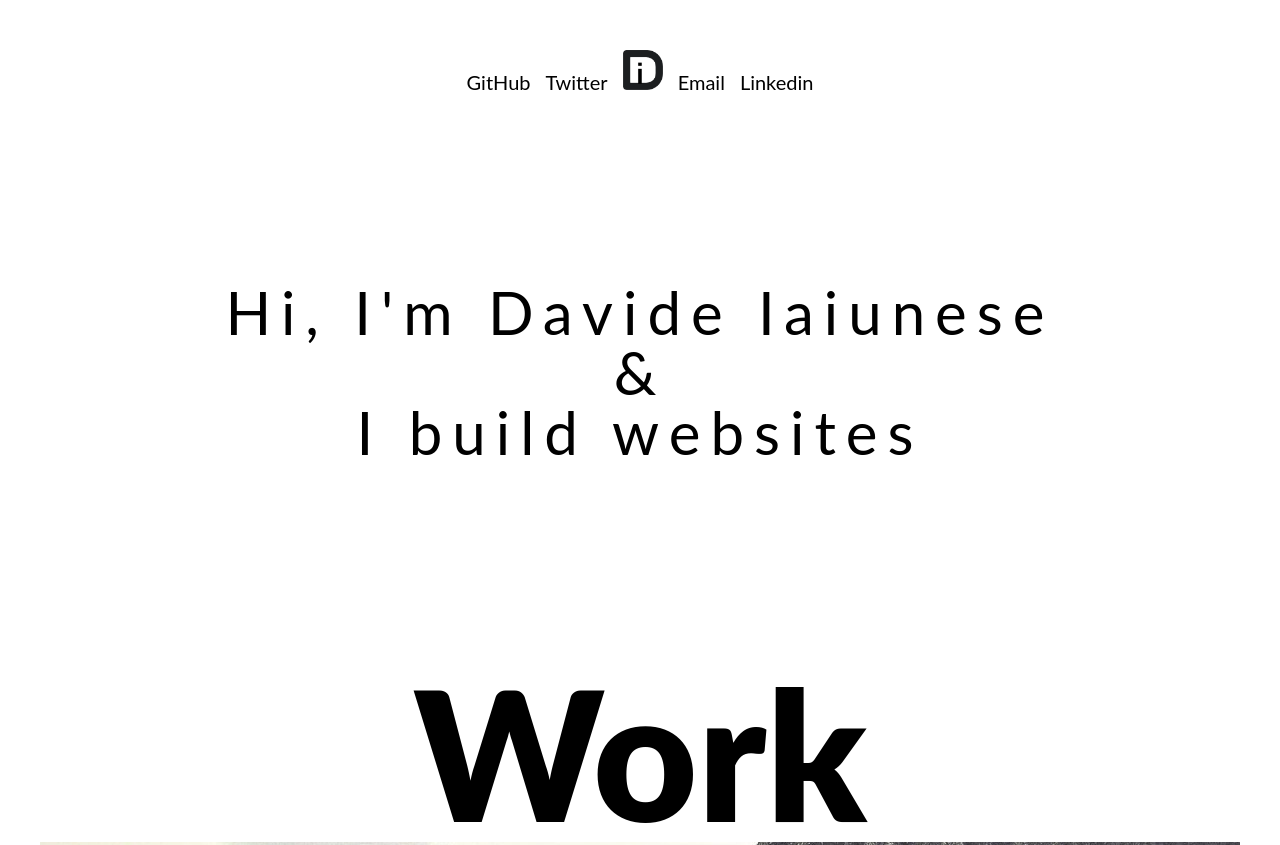
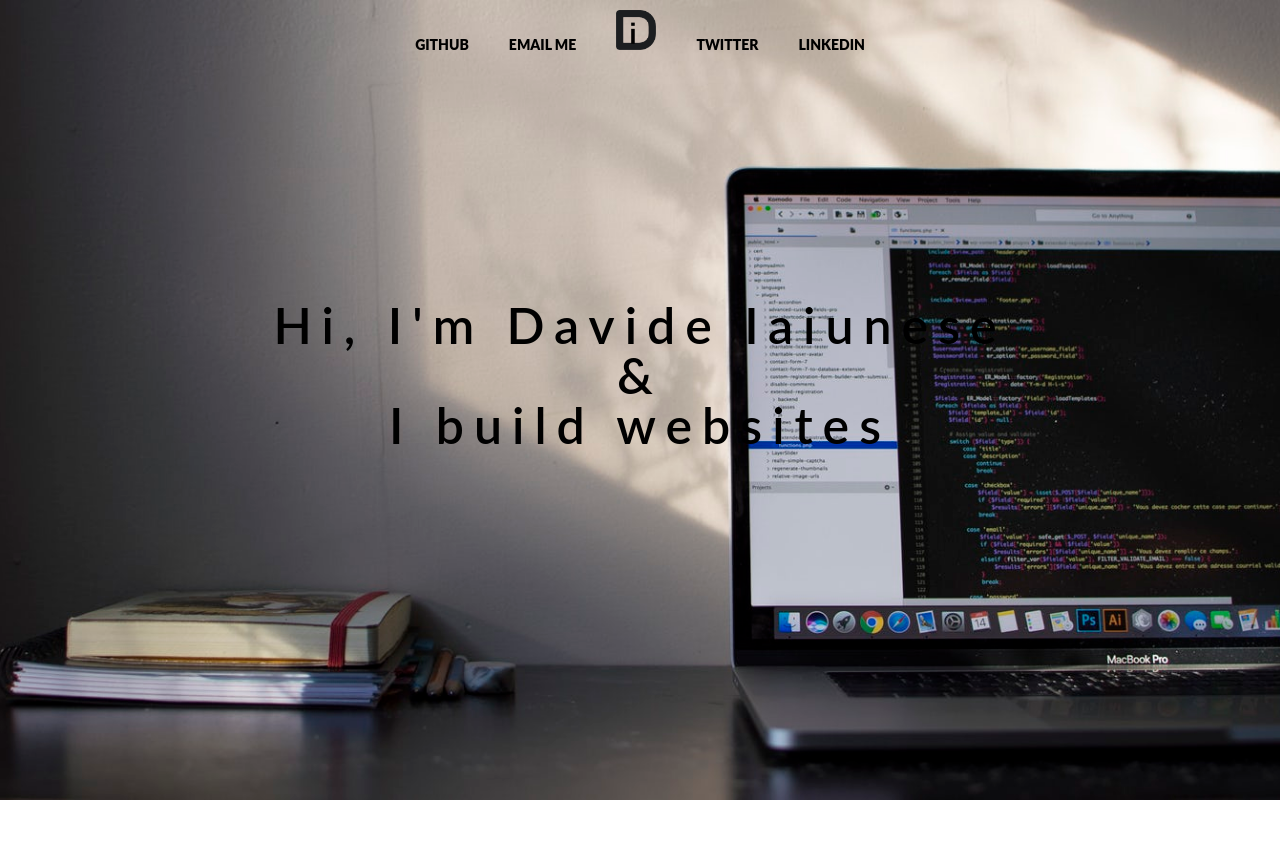
Before and after one commit to davide2894/portfolio-old, a website: page app/index.html in a window 1280 px wide. Shown: the top 845 px of the page. Drawn offline with nearby package versions, Linux system fonts and the light colour scheme.

Commit message:
Added background and simplified html of navbar

```diff
--- a/app/index.html
+++ b/app/index.html
@@ -23,34 +23,15 @@
 
     <!-- Navbar -->
     <header class="section header-section">
-        <div class="nav-container">
-
-            <div class="nav-menu">
-
-                <div class="nav-menu-github">
-                    <p><a href="#github" class="hoverable">GitHub</a></p>
-                </div>
-
-                <div class="nav-menu-twitter">
-                    <p><a href="https://twitter.com/davide_iaiunese" class="hoverable">Twitter</a></p>
-                </div>
-
-                <div class="logo-container">
-                    <a href="#" class="hoverable" id="home">
-                        <img src="images/logo-v2.png">
-                     </a>
-                </div>
-
-                <div class="nav-menu-email">
-                    <p><a href="mailto:davide.iaiunese@gmail.com" class="hoverable">Email</a></p>
-                </div>
-
-                <div class="nav-menu-linkedin">
-                    <p><a href="#linkedin" class="hoverable">Linkedin</a></p>
-                </div>
-
-            </div>
-        </div>
+        <ul class="nav-container">
+            <li class="nav-github hoverable">GitHub</li>
+            <li class="nav-email hoverable">Email me</li>
+            <li class="hoverable">
+                <img class="nav-logo" src="images/logo-v2.png">
+            </li>
+            <li class="nav-twitter hoverable">Twitter</li>
+            <li class="nav-linkedin hoverable">Linkedin</li>
+        </ul>
     </header>
 
 
@@ -59,9 +40,7 @@
     <!-- Hero section -->
     <section class="section hero-section">
         <div class="hero-container" id="hero">
-            <div class="hero-content">
-                <p>Hi, I'm Davide Iaiunese<br>&amp;<br>I build websites</p>
-            </div>
+            <p>Hi, I'm Davide Iaiunese<br>&amp;<br>I build websites</p>
         </div>
     </section>
 
--- a/app/scss/styles.scss
+++ b/app/scss/styles.scss
@@ -60,33 +60,6 @@ body {
 
 /*
     ----------------
-    ----------------
-      TRANSITIONS
-    ----------------
-    ----------------
-*/
-
-
-
-
-
-
-/*
-    ----------------
-    ----------------
-        BORDERS
-    ----------------
-    ----------------
-*/
-
-.section {
-    border: none;
-}
-.nav-section {
-    border-top: none;
-}
-
-
 
 /*
     ---------------
@@ -95,33 +68,32 @@ body {
     ---------------
     ---------------
 */
+body {
+    display: flex;
+    flex-direction: column;
+}
+
+.hero-section {
+    padding: 300px 0;
+}
 .projects-section {
     padding: 100px 0;
 }
 .about-section {
     padding: 120px 0;
 }
-
-.hero-section {
-    padding: 90px 0 0 0;
-
-}
 #footer-section {
     padding: 80px 0;
 }
-
 .nav-container,
 .hero-container,
 .about-container,
 .work-container,
 .footer-container {
-    display: flex;
-    max-width: 1200px;
-    flex-direction: row;
+    max-width: 960px;
     margin: 50px auto;
     box-sizing: border-box;
 }
-
 
 /*
     ---------------
@@ -135,6 +107,7 @@ body {
     border-bottom: none;
     color: #000;
     text-decoration: none;
+    cursor: pointer;
 }
 .hoverable:hover {
     color: black;
@@ -158,35 +131,41 @@ body {
     ----------------
     ----------------
 */
-.logo-container {
+.header-section {
+    position: fixed;
+    top: 0;
+    left: 0;
+    margin: auto;
+    max-height: 60px;
+    width: 100%;
+    background-color: rgba(0, 0, 0, 0);
+}
+.nav-container {
     display: flex;
+    flex-flow: row wrap;
+    justify-content: center;
+    align-items: flex-end;
+    background: transparent;
+    margin-top: 10px;
 }
-.logo-container img {
-    align-self: flex-end;
+.nav-logo {
     height: 40px;
+    margin-left: auto;
+    margin-right: auto;
+}
+.nav-container li {
+    color: #000;
+    font-size: 14px;
+    font-weight: 900;
+    text-transform: uppercase;
+}
+.nav-container li:hover {
+    cursor: pointer;
+}
+.nav-container li:not(.nav-logo):not(:last-child){
+    margin-right: 40px;
 }
 
-.nav-menu-github,
-.nav-menu-email,
-.nav-menu-twitter,
-.nav-menu-linkedin {
-    align-self: flex-end;
-    font-size: 20px;
-}
-.nav-menu {
-    display: flex;
-    flex: 1;
-    flex-direction: row;
-    justify-content: center;
-}
-.nav-menu-github,
-.nav-menu-twitter {
-    margin-right: 15px;
-}
-.nav-menu-email,
-.nav-menu-linkedin {
-    margin-left: 15px;
-}
 
 
 /*
@@ -196,65 +175,28 @@ body {
     -----------------
     -----------------
 */
-
+.hero-section {
+    background-image: url(/images/background-5.jpg);
+    background-color: rgba(0, 0, 0, 0.1);
+    background-repeat: no-repeat;
+    background-position: center;
+    background-size: cover;
+    background-attachment: scroll;
+}
 .hero-container {
     display: flex;
     flex-direction: column;
     justify-content: flex-start;
+    margin-top: 0;
 }
-.hero-content {
-    text-align: left;
-    font-size: 90px;
+.hero-container p {
+    text-align: center;
+    color: black;
+    font-size: 50px;
+    font-weight: 600;
     line-height: 1;
     letter-spacing: 10px;
 }
-.hero-content p{
-    font-size: 60px;
-    text-align: center;
-}
-
-/*
-    ----------------
-    ----------------
-        ABOUT
-    ----------------
-    ----------------
-*/
-
-.about-container {
-    display: flex;
-    flex-direction: column;
-}
-.about-header {
-    align-self: center;
-    font-size: 60px;
-    letter-spacing: 10px;
-    margin-bottom: 20px;
-}
-.about-profile {
-    display: flex;
-    flex-direction: row;
-    justify-content: space-around;
-}
-.about-img {
-    box-shadow: 0 0 5px 0 #888888;
-    height: auto;
-    width: auto;
-}
-.about-description {
-    box-shadow: 0 0 5px 0 #888888;
-    flex-basis: auto;
-    font-size: 20px;
-    line-height: 1.8;
-    margin-left: 10px;
-}
-.about-description p {
-    margin: 10px;
-}
-
-
-
-
 
 /*
     ----------------
@@ -352,7 +294,7 @@ body {
 }
 
 /*
-    Project 1
+    Project 3
     ---------
 */
 .project-3-h1 {
@@ -383,7 +325,46 @@ body {
     width: 40%;
 }
 
-
+/*
+    ----------------
+    ----------------
+        ABOUT
+    ----------------
+    ----------------
+*/
+.about-section {
+    background-color: #f5f5f5;
+}
+.about-container {
+    display: flex;
+    flex-direction: column;
+}
+.about-header {
+    align-self: center;
+    font-size: 60px;
+    letter-spacing: 10px;
+    margin-bottom: 20px;
+}
+.about-profile {
+    display: flex;
+    flex-direction: row;
+    justify-content: space-around;
+}
+.about-img {
+    box-shadow: 0 0 5px 0 #888888;
+    height: auto;
+    width: auto;
+}
+.about-description {
+    box-shadow: 0 0 5px 0 #888888;
+    flex-basis: auto;
+    font-size: 20px;
+    line-height: 1.8;
+    margin-left: 10px;
+}
+.about-description p {
+    margin: 10px;
+}
 
 /*
     --------------------
--- a/gulpfile.js
+++ b/gulpfile.js
@@ -6,10 +6,10 @@ var uglify = require("gulp-uglify");
 var gulpIf = require("gulp-if");
 var cssnano = require("gulp-cssnano");
 var imagemin = require("gulp-imagemin");
-var cache = require("gulp-cache");
 var del = require("del");
 var runSequence = require("run-sequence");
-var ghPages = require("gulp-gh-pages");
+var cache = require("gulp-cache");
+var deploy = require("gulp-gh-pages");
 var browserSync = require("browser-sync").create();
 
 
@@ -61,13 +61,15 @@ gulp.task("useref", function () {
 
 //minify images
 gulp.task("images", function () {
-    return gulp.src("app/images/**/*.+(png|jpg|gif|svg)")
-        //cache images that ran through imagemin
-        .pipe(cache(imagemin({
-            interlaced: true
-        })))
+    return gulp.src("app/images/**/*.+(png|jpg|jpeg|gif|svg)")
+        .pipe(imagemin())
         .pipe(gulp.dest("dist/images"))
 });
+
+// Clearing caches
+gulp.task('cache:clear', function(callback) {
+  return cache.clearAll(callback);
+})
 
 gulp.task("fonts", function () {
     return gulp.src("app/fonts/**/*")
@@ -75,27 +77,26 @@ gulp.task("fonts", function () {
 })
 
 //delete dist folder
-gulp.task("clean:dist", function () {
+gulp.task("clear", function () {
     return del.sync("dist");
 })
 
 //Build sequence
 //--------------
 gulp.task("default", function (callback) {
-    runSequence(["sass", "browserSync", watch],
+    runSequence(["sass", "browserSync", "watch"],
         callback
     )
 })
 
 //create production website
-//then clean dist folder
 gulp.task("build", function (callback) {
-    runSequence("clean:dist", ["sass", "useref", "images", "fonts"],
+    runSequence(["sass", "useref", "images", "fonts"],
         callback
     )
 })
 
 gulp.task("deploy", ["build"], function () {
-    return glp.src("./dist/**/*")
-        .pipe(ghPages())
+    return gulp.src("dist/**/*")
+        .pipe(deploy())
 });
```
Also changed, not shown: app/css/styles.css, app/images/background-0.jpg (added), app/images/background-1jpg.jpg (added), app/images/background-2.jpg (added), app/images/background-3.jpg (added), app/images/background-4.jpg (added), app/images/background-5.jpg (added), 1 other file.
